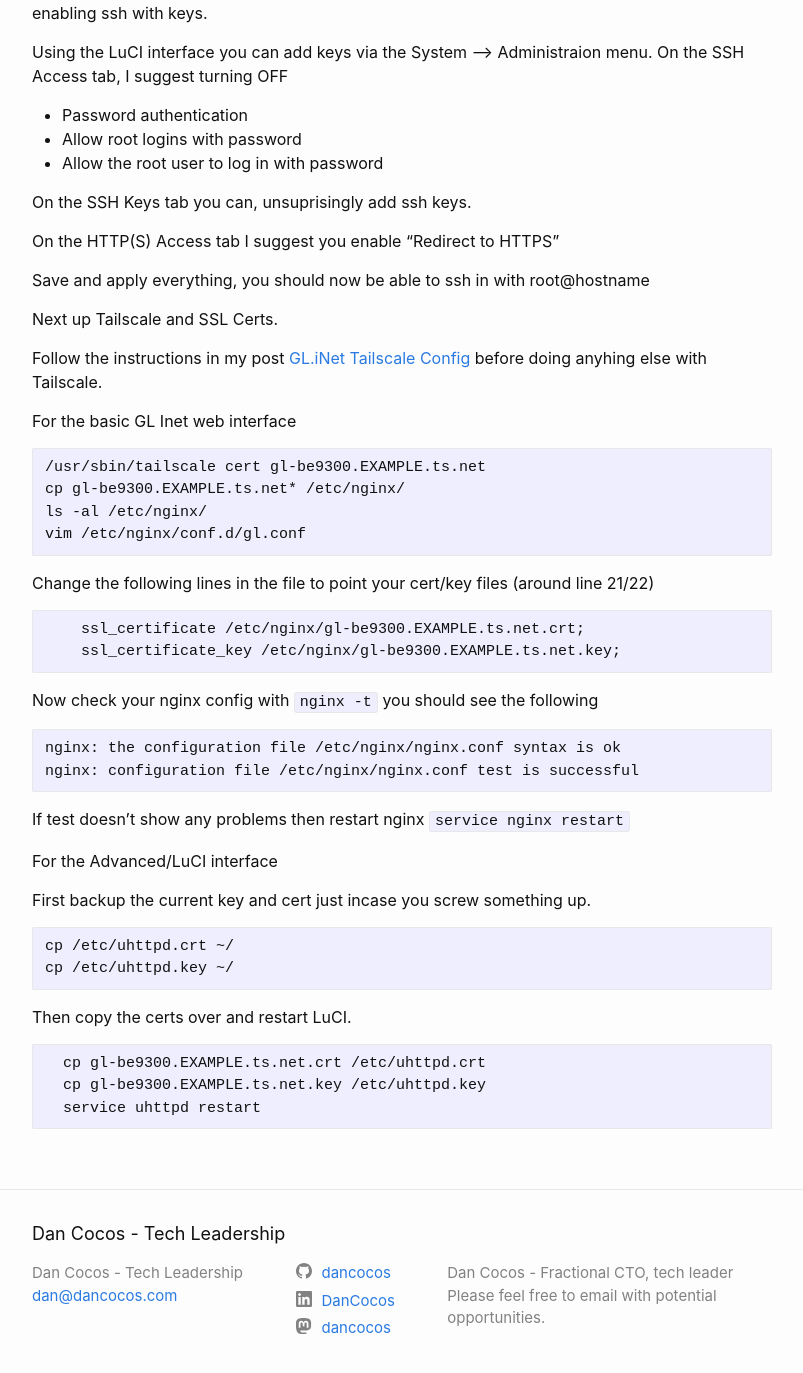
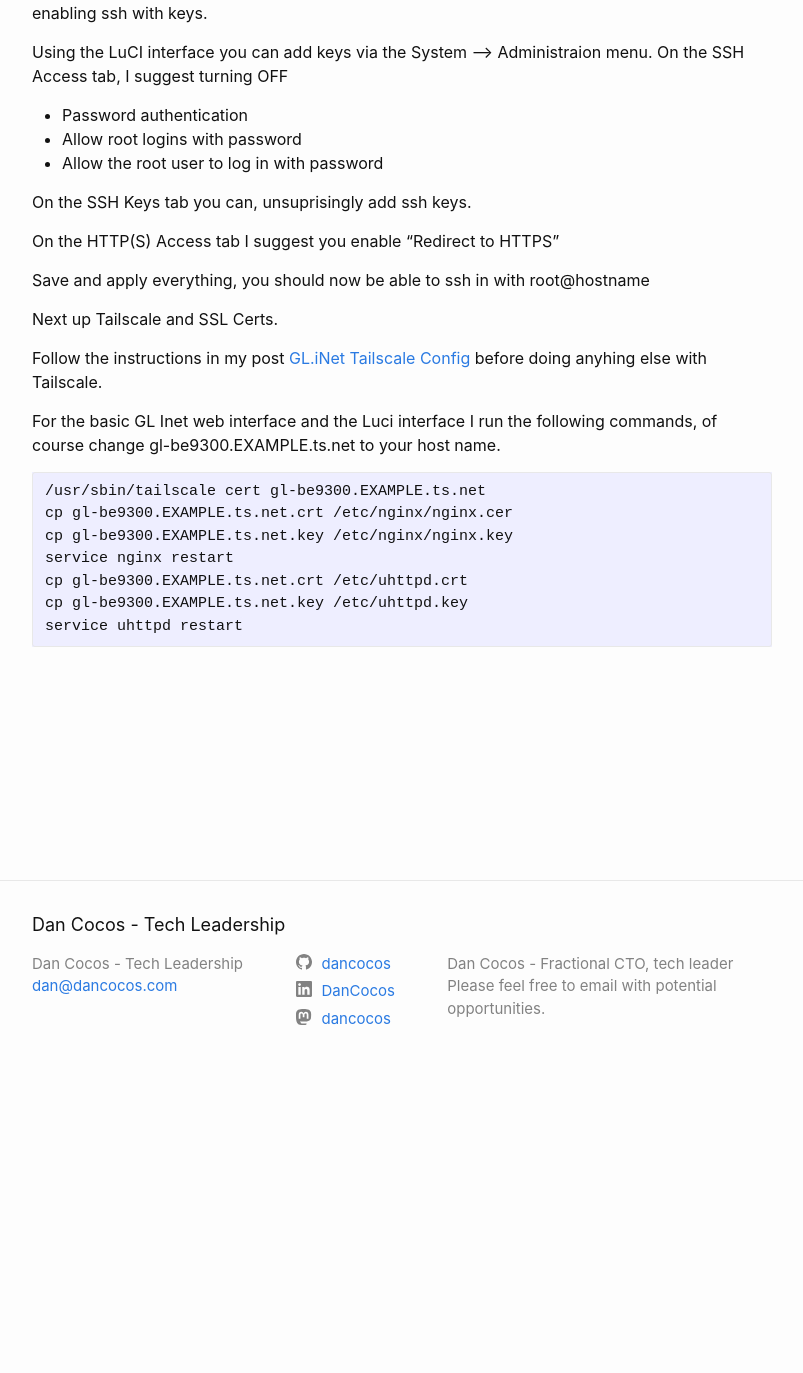
Before and after one commit to dancocos/dancocos, a Jekyll site: the page built from _posts/2025-08-01-GL-Inet-Flint3-Router-Config.markdown, in a window 1280 px wide and 1400 px high, scrolled down 310 px. Shown: the top 1373 px of the window, without its empty margins (238-1041 px from the left). Built offline with Jekyll 4.4.1, drawn with Linux system fonts in a browser that asks for light colours; comment, search, counter and statistics services are not loaded.

Commit message:
Updated the ssl location

````diff
--- a/_posts/2025-08-01-GL-Inet-Flint3-Router-Config.markdown
+++ b/_posts/2025-08-01-GL-Inet-Flint3-Router-Config.markdown
@@ -23,43 +23,17 @@ Save and apply everything, you should now be able to ssh in with root@hostname
 
 Next up Tailscale and SSL Certs.
 
-Follow the instructions in my post [GL.iNet Tailscale Config](2025/08/16/gl-inet-tailscale-setup.html) before doing anyhing else with Tailscale.
+Follow the instructions in my post [GL.iNet Tailscale Config](/2025/08/16/gl-inet-tailscale-setup.html) before doing anyhing else with Tailscale.
 
 
-For the basic GL Inet web interface
+For the basic GL Inet web interface and the Luci interface I run the following commands, of course change gl-be9300.EXAMPLE.ts.net to your host name.
 
 ```
 /usr/sbin/tailscale cert gl-be9300.EXAMPLE.ts.net
-cp gl-be9300.EXAMPLE.ts.net* /etc/nginx/
-ls -al /etc/nginx/
-vim /etc/nginx/conf.d/gl.conf
+cp gl-be9300.EXAMPLE.ts.net.crt /etc/nginx/nginx.cer
+cp gl-be9300.EXAMPLE.ts.net.key /etc/nginx/nginx.key
+service nginx restart
+cp gl-be9300.EXAMPLE.ts.net.crt /etc/uhttpd.crt
+cp gl-be9300.EXAMPLE.ts.net.key /etc/uhttpd.key
+service uhttpd restart
 ```
-
-Change the following lines in the file to point your cert/key files (around line 21/22)
-```
-    ssl_certificate /etc/nginx/gl-be9300.EXAMPLE.ts.net.crt;
-    ssl_certificate_key /etc/nginx/gl-be9300.EXAMPLE.ts.net.key;
-```
-
-Now check your nginx config with `nginx -t` you should see the following
-```
-nginx: the configuration file /etc/nginx/nginx.conf syntax is ok
-nginx: configuration file /etc/nginx/nginx.conf test is successful
-```
-
-If test doesn't show any problems then restart nginx `service nginx restart`
-
-For the Advanced/LuCI interface
-
-First backup the current key and cert just incase you screw something up.
-```
-cp /etc/uhttpd.crt ~/
-cp /etc/uhttpd.key ~/
-```
-
-Then copy the certs over and restart LuCI.
-```
-  cp gl-be9300.EXAMPLE.ts.net.crt /etc/uhttpd.crt
-  cp gl-be9300.EXAMPLE.ts.net.key /etc/uhttpd.key
-  service uhttpd restart
-```
````
